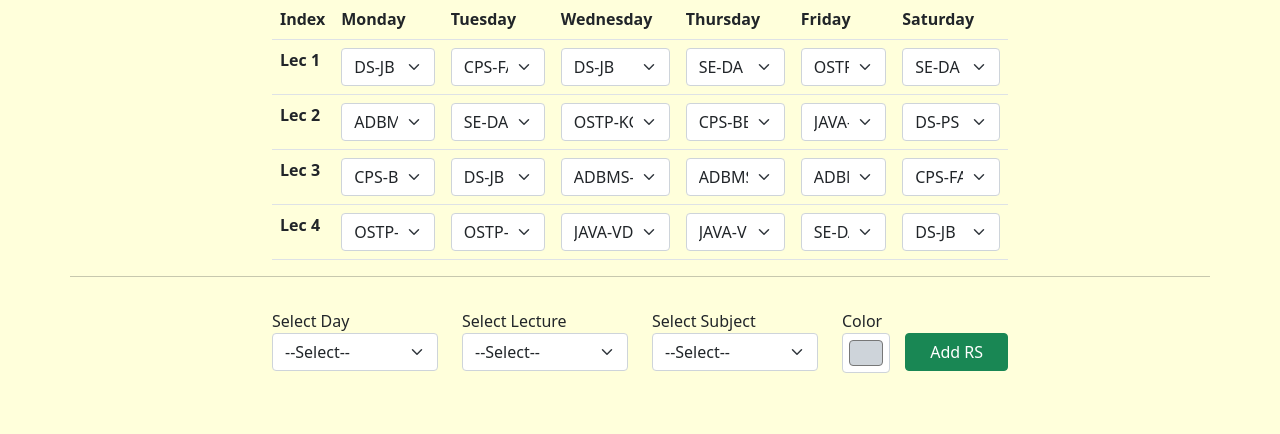
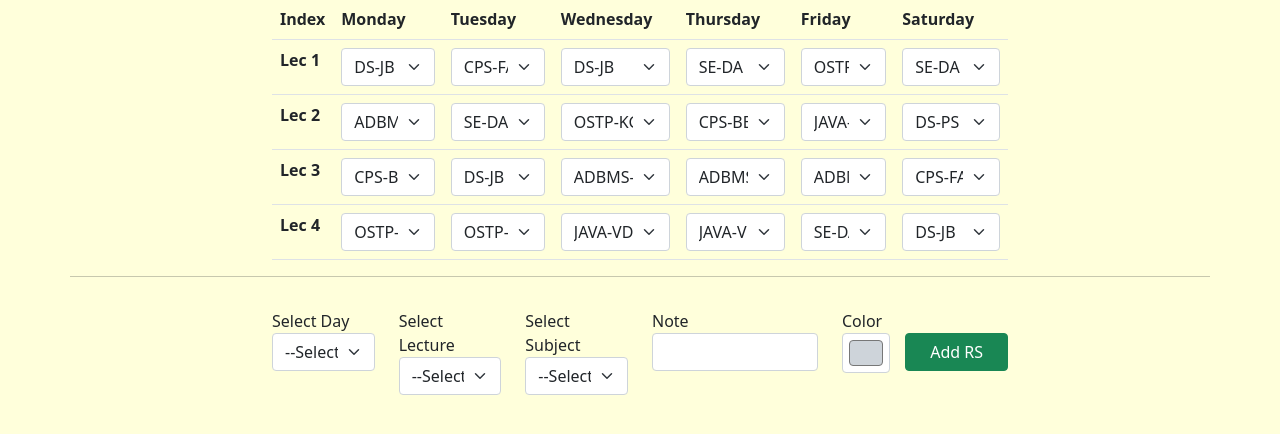
Before and after one commit to smtbos/php-online-classes-link-redirector, a PHP site: page /ADMSmit/index.php?class=1 in a window 1280 px wide. Shown: the part 49-483 px from the top of the page. Run offline with PHP 8.4, Linux system fonts and the light colour scheme; data comes from the database, SQL or seed files in the repository; data that the repository does not hold is empty.

Commit message:
Color & Note

```diff
--- a/ADMSmit/index.php
+++ b/ADMSmit/index.php
@@ -40,19 +40,18 @@
     exit();
 }
 if (isset($_REQUEST["rs_add"])) {
-    print_r($_POST);
-    exit();
     $class = get_not_empty($_REQUEST["class"]);
     $day = get_not_empty($_REQUEST["rs_day"]);
     $rank = get_not_empty($_REQUEST["rs_rank"]);
-    $color = get_not_empty($_REQUEST["rs_color"]);
+    $color = $_REQUEST["rs_color"];
+    $note = $_REQUEST["rs_note"];
     $subject = $_REQUEST["rs_subject"];
     if ($subject == "null" || $subject == 0) {
         $subject = NULL;
     }
-    $stmt = $con->prepare("INSERT INTO `reschedules`(`rs_class`, `rs_day`, `rs_rank`, `rs_subject`) VALUES (?,?,?,?)");
+    $stmt = $con->prepare("INSERT INTO `reschedules`(`rs_class`, `rs_day`, `rs_rank`, `rs_subject`, `rs_color`, `rs_note`) VALUES (?,?,?,?,?,?)");
     if ($class >= 0 && $day >= 0  &&  $rank >= 0) {
-        $stmt->execute([$class, $day, $rank, $subject]);
+        $stmt->execute([$class, $day, $rank, $subject, $color, $note]);
     }
     header("location:index.php?class=" . $class);
     exit();
@@ -122,7 +121,7 @@
 
         foreach ($reschedules as $reschedule) {
             $tt[$reschedule["rs_day"]][$reschedule["rs_rank"]] = $reschedule["rs_subject"];
-            $rss[$reschedule["rs_day"]][$reschedule["rs_rank"]] = array("color" => $reschedule["rs_color"], "id" => $reschedule["rs_id"]);
+            $rss[$reschedule["rs_day"]][$reschedule["rs_rank"]] = array("color" => $reschedule["rs_color"], "id" => $reschedule["rs_id"], "note" => $reschedule["rs_note"]);
         }
     ?>
         <div class="container">
@@ -150,7 +149,7 @@
                                     <td>
 
                                         <select class="form-select lec_select" <?php if (isset($rss[$i][$j])) {
-                                                                                    echo "style='background-color:" . $rss[$i][$j]["color"] . ";' id='rs-" . $rss[$i][$j]["id"] . "'";
+                                                                                    echo "style='background-color:" . $rss[$i][$j]["color"] . ";' id='rs-" . $rss[$i][$j]["id"] . "' data-bs-toggle='tooltip' data-bs-placement='bottom' title='" . $rss[$i][$j]["note"] . "' ";
                                                                                 } ?> data-day="<?php echo $i; ?>" data-rank="<?php echo $j; ?>">
                                             <option value="null">None</option>
                                             <?php
@@ -181,9 +180,10 @@
                         <div class="row pb-5">
                             <div class="col-12">
                                 <div class="row pb-2 text-center" style="font-weight: bold;">
-                                    <div class="col-3">Day</div>
-                                    <div class="col-3">Lecture</div>
-                                    <div class="col-3">Subject</div>
+                                    <div class="col-2">Day</div>
+                                    <div class="col-2">Lecture</div>
+                                    <div class="col-2">Subject</div>
+                                    <div class="col-3">Note</div>
                                     <div class="col-1">C</div>
                                     <div class="col-2">Remove</div>
                                 </div>
@@ -193,18 +193,21 @@
                             ?>
                                 <div class="col-12 pb-3">
                                     <div class="row">
-                                        <div class="col-3">
+                                        <div class="col-2">
                                             <input class="form-control" value="<?php echo $days[$reschedule["rs_day"]]; ?>">
                                         </div>
-                                        <div class="col-3">
+                                        <div class="col-2">
                                             <input class="form-control" value="<?php echo $lectures[$reschedule["rs_rank"]]; ?>">
                                         </div>
-                                        <div class="col-3">
+                                        <div class="col-2">
                                             <input class="form-control" value="<?php if ($reschedule["rs_subject"] != NULL) {
                                                                                     echo $subjects[$reschedule["rs_subject"]]["s_short"];
                                                                                 } else {
                                                                                     echo "None";
                                                                                 } ?>">
+                                        </div>
+                                        <div class="col-3">
+                                            <input type="text" class="form-control rs_color" data-rs="<?php echo $reschedule["rs_id"]; ?>" value="<?php echo $reschedule["rs_note"]; ?>">
                                         </div>
                                         <div class="col-1">
                                             <input type="color" class="form-control form-control-color rs_color" data-rs="<?php echo $reschedule["rs_id"]; ?>" value="<?php echo $reschedule["rs_color"]; ?>">
@@ -223,7 +226,7 @@
                     ?>
                     <form action="index.php?class=<?php echo $_REQUEST["class"]; ?>" method="post">
                         <div class="row">
-                            <div class="col-3">
+                            <div class="col-2">
                                 <label>Select Day</label>
                                 <select class="form-select" name="rs_day" required>
                                     <option value="">--Select--</option>
@@ -235,7 +238,7 @@
                                     <option value="5">Saturday</option>
                                 </select>
                             </div>
-                            <div class="col-3">
+                            <div class="col-2">
                                 <label>Select Lecture</label>
                                 <select class="form-select" name="rs_rank" required>
                                     <option value="">--Select--</option>
@@ -245,7 +248,7 @@
                                     <option value="3">Lec 4</option>
                                 </select>
                             </div>
-                            <div class="col-3">
+                            <div class="col-2">
                                 <label>Select Subject</label>
                                 <select class="form-select" name="rs_subject">
                                     <option value="null">--Select--</option>
@@ -257,6 +260,10 @@
                                     }
                                     ?>
                                 </select>
+                            </div>
+                            <div class="col-3">
+                                <label>Note</label>
+                                <input type="test" name="rs_note" class="form-control">
                             </div>
                             <div class="col-1">
                                 <label>Color</label>
@@ -298,12 +305,17 @@
     <?php
     }
     ?>
+    <script src="https://cdnjs.cloudflare.com/ajax/libs/bootstrap/5.1.3/js/bootstrap.bundle.min.js"></script>
     <script src="https://cdnjs.cloudflare.com/ajax/libs/jquery/3.6.0/jquery.min.js"></script>
-    <script src="https://cdnjs.cloudflare.com/ajax/libs/bootstrap/5.1.3/js/bootstrap.min.js"></script>
     <?php
     if (isset($_REQUEST["class"])) {
     ?>
         <script>
+            var tooltipTriggerList = [].slice.call(document.querySelectorAll('[data-bs-toggle="tooltip"]'));
+            console.log(tooltipTriggerList);
+            var tooltipList = tooltipTriggerList.map(function(tooltipTriggerEl) {
+                return new bootstrap.Tooltip(tooltipTriggerEl)
+            });
             $(document).ready(function() {
                 var myClass = <?php echo $_REQUEST["class"]; ?>;
                 $(".lec_select").change(function() {
--- a/index.php
+++ b/index.php
@@ -94,7 +94,7 @@
                                 var cc = parseInt(cn.innerHTML);
                                 cc-=1;
                                 if(cc <= 0){
-                                    location.href = '<?php echo $row["s_link"]; ?>';
+                                    //location.href = '<?php echo $row["s_link"]; ?>';
                                 }else{
                                     cn.innerHTML = cc;
                                 }
```
